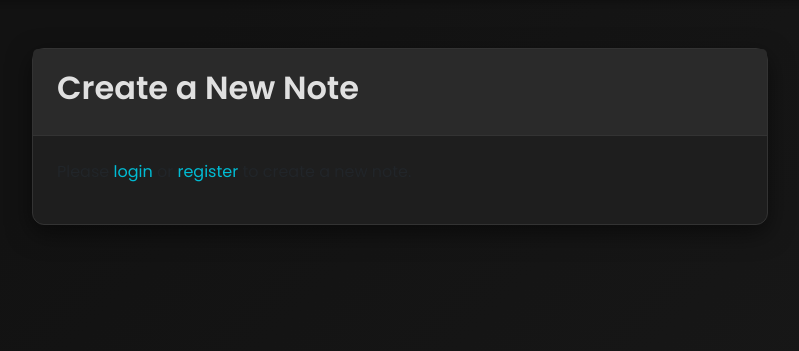
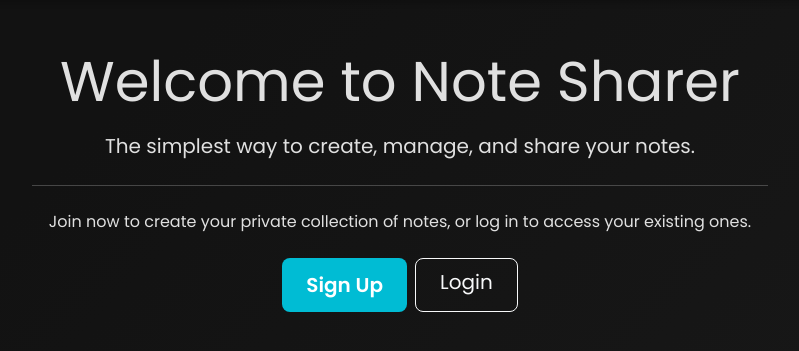
Before and after one commit to Rupeshkotha/Note-sharer, a Flask app: page / in a window 1280 px wide. Shown: the part 56-407 px from the top of the page, without its empty margins (240-1039 px from the left). Run offline with Flask 3, Linux system fonts and the light colour scheme.

Commit message:
modified index.html

```diff
--- a/templates/index.html
+++ b/templates/index.html
@@ -3,23 +3,38 @@
 {% block content %}
 <div class="row">
     <div class="col-md-8 offset-md-2">
+
+        {% if current_user.is_authenticated %}
             <div class="card">
                 <div class="card-header">
                     <h2>Create a New Note</h2>
                 </div>
                 <div class="card-body">
-                {% if current_user.is_authenticated %}
                     <form action="/create" method="POST">
                         <div class="mb-3">
                             <textarea class="form-control" name="note_content" rows="15" placeholder="Paste your text here..."></textarea>
                         </div>
                         <button type="submit" class="btn btn-primary w-100">Create Note</button>
                     </form>
-                {% else %}
-                <p>Please <a href="{{ url_for('login') }}">login</a> or <a href="{{ url_for('register') }}">register</a> to create a new note.</p>
-                {% endif %}
                 </div>
             </div>
+        {% else %}
+            <div class="welcome-section text-center">
+                <h1 class="display-4">Welcome to Note Sharer </h1>
+                <p class="lead mt-3">
+                    The simplest way to create, manage, and share your notes.
+                </p>
+                <hr class="my-4">
+                <p>
+                    Join now to create your private collection of notes, or log in to access your existing ones.
+                </p>
+                <div class="d-grid gap-2 d-sm-flex justify-content-sm-center mt-4">
+                    <a href="{{ url_for('register') }}" class="btn btn-primary btn-lg px-4 gap-3">Sign Up</a>
+                    <a href="{{ url_for('login') }}" class="btn btn-outline-light btn-lg px-4">Login</a>
+                </div>
+            </div>
+        {% endif %}
+
     </div>
 </div>
 {% endblock %}
```
Lines whose indentation alone changed are shown as unchanged.
